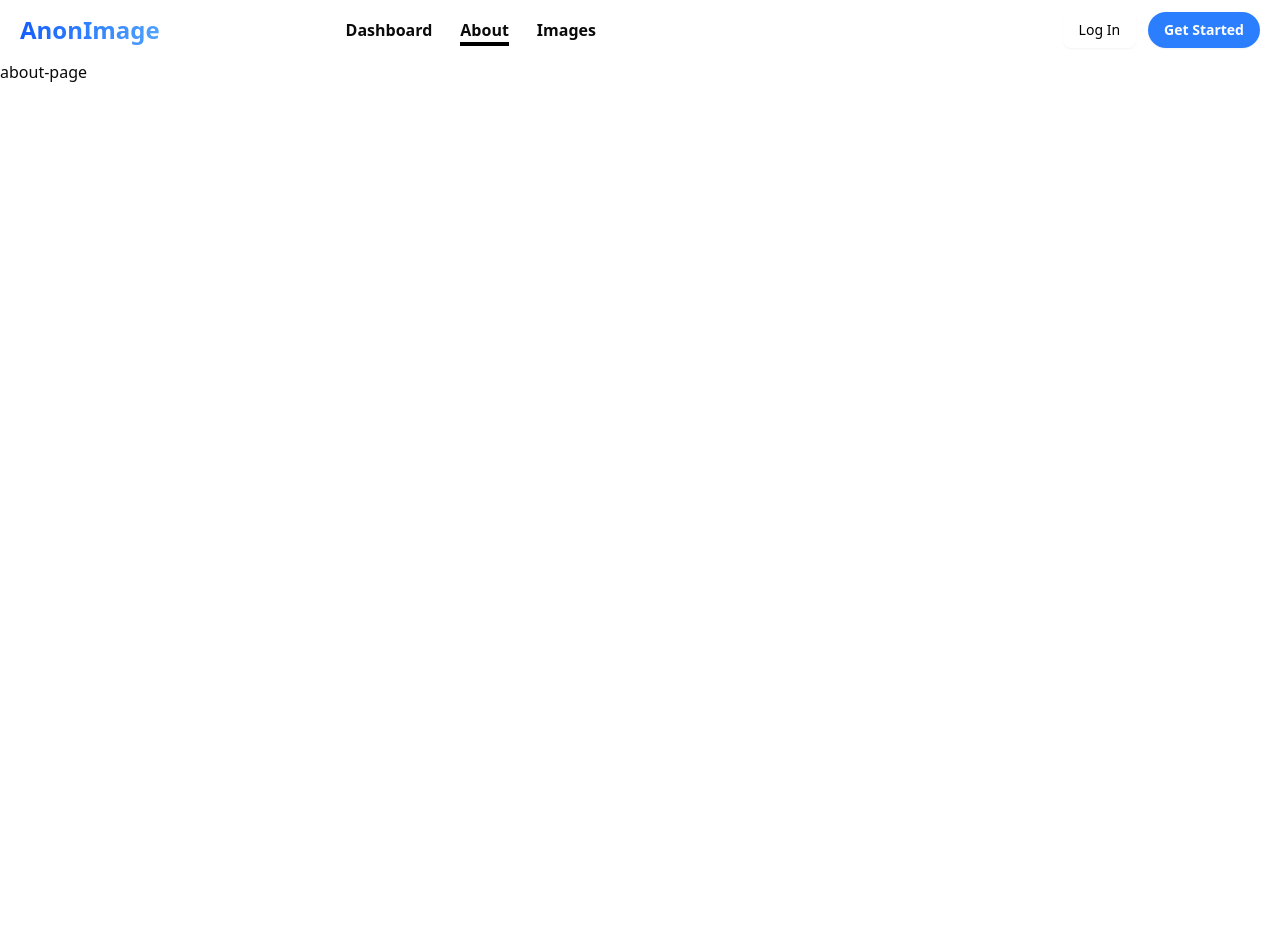
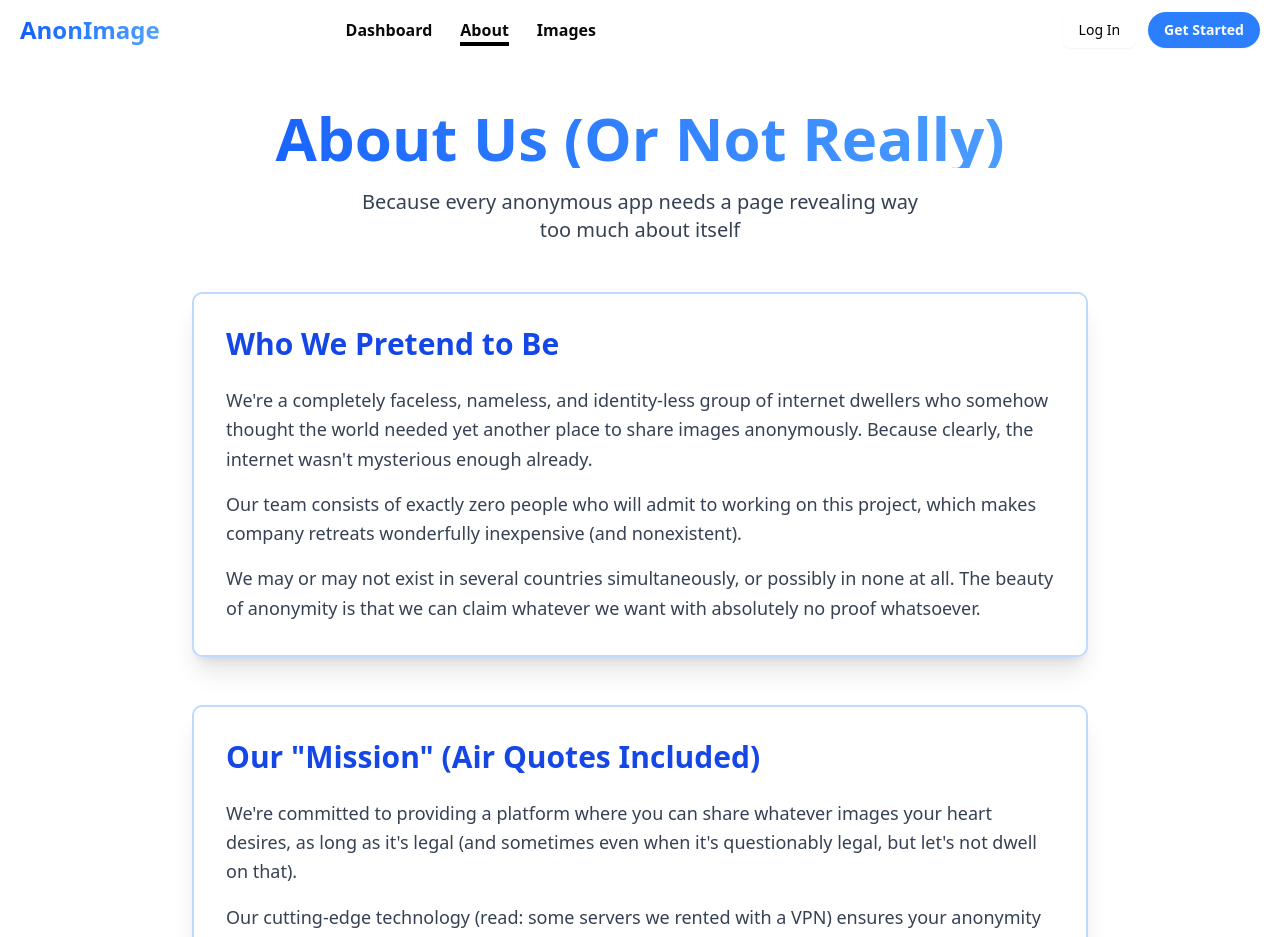
Before and after one commit to YawObengAsante/AnonImage-Frontend, a React (Vite) app: page /about in a window 1280 px wide. Shown: the top 937 px of the page. Before the commit the page ends 800 px from the top, so only its background shows below. Built offline with nearby package versions, Linux system fonts and the light colour scheme.

Commit message:
chore: completed about page

```diff
--- a/src/pages/about-page.jsx
+++ b/src/pages/about-page.jsx
@@ -1,6 +1,109 @@
 
 export default function AboutPage() {
   return (
-    <div>about-page</div>
+    <div className="min-h-screen bg-white py-8 sm:py-12 px-4 sm:px-6 lg:px-8">
+      <div className="max-w-4xl mx-auto">
+        {/* Hero Section */}
+        <div className="text-center mb-8 sm:mb-12">
+          <h1 className="text-3xl sm:text-4xl md:text-5xl font-extrabold bg-gradient-to-r from-blue-600 to-blue-400 text-transparent bg-clip-text lg:text-6xl">
+            About Us (Or Not Really)
+          </h1>
+          <p className="mt-3 sm:mt-5 max-w-xl mx-auto text-lg sm:text-xl text-gray-700">
+            Because every anonymous app needs a page revealing way too much about itself
+          </p>
+        </div>
+
+        {/* Who We Are Section */}
+        <div className="bg-white shadow-lg sm:shadow-xl rounded-lg p-6 sm:p-8 mb-8 sm:mb-12 border-2 border-blue-200">
+          <h2 className="text-2xl sm:text-3xl font-bold text-blue-700 mb-4 sm:mb-6">
+            Who We Pretend to Be
+          </h2>
+          <div className="space-y-4">
+            <p className="text-gray-700 text-base sm:text-lg leading-relaxed">
+              We're a completely faceless, nameless, and identity-less group of internet dwellers who somehow thought the world needed yet another place to share images anonymously. Because clearly, the internet wasn't mysterious enough already.
+            </p>
+            <p className="text-gray-700 text-base sm:text-lg leading-relaxed">
+              Our team consists of exactly zero people who will admit to working on this project, which makes company retreats wonderfully inexpensive (and nonexistent).
+            </p>
+            <p className="text-gray-700 text-base sm:text-lg leading-relaxed">
+              We may or may not exist in several countries simultaneously, or possibly in none at all. The beauty of anonymity is that we can claim whatever we want with absolutely no proof whatsoever.
+            </p>
+          </div>
+        </div>
+
+        {/* Mission Section */}
+        <div className="bg-white shadow-lg sm:shadow-xl rounded-lg p-6 sm:p-8 mb-8 sm:mb-12 border-2 border-blue-200">
+          <h2 className="text-2xl sm:text-3xl font-bold text-blue-700 mb-4 sm:mb-6">
+            Our "Mission" (Air Quotes Included)
+          </h2>
+          <div className="space-y-4">
+            <p className="text-gray-700 text-base sm:text-lg leading-relaxed">
+              We're committed to providing a platform where you can share whatever images your heart desires, as long as it's legal (and sometimes even when it's questionably legal, but let's not dwell on that).
+            </p>
+            <p className="text-gray-700 text-base sm:text-lg leading-relaxed">
+              Our cutting-edge technology (read: some servers we rented with a VPN) ensures your anonymity until it doesn't. But hey, that's what disclaimers are for, right?
+            </p>
+            <p className="text-gray-700 text-base sm:text-lg leading-relaxed">
+              We promise absolutely nothing except that we'll probably keep the lights on until we get bored or arrested—whichever comes first.
+            </p>
+          </div>
+        </div>
+
+        {/* Features Section */}
+        <div className="bg-white shadow-lg sm:shadow-xl rounded-lg p-6 sm:p-8 mb-8 sm:mb-12 border-2 border-blue-200">
+          <h2 className="text-2xl sm:text-3xl font-bold text-blue-700 mb-4 sm:mb-6">
+            Why Choose Us (We Can't Think of a Reason Either)
+          </h2>
+          <ul className="space-y-3 sm:space-y-4">
+            <li className="flex items-start">
+              <span className="text-blue-500 mr-2 mt-1">•</span>
+              <span className="text-gray-700 text-base sm:text-lg flex-1">
+                Zero accountability - Our favorite number is zero, and we apply it to all our responsibilities
+              </span>
+            </li>
+            <li className="flex items-start">
+              <span className="text-blue-500 mr-2 mt-1">•</span>
+              <span className="text-gray-700 text-base sm:text-lg flex-1">
+                Premium non-features - Like our "Definitely Not Tracking You" technology
+              </span>
+            </li>
+            <li className="flex items-start">
+              <span className="text-blue-500 mr-2 mt-1">•</span>
+              <span className="text-gray-700 text-base sm:text-lg flex-1">
+                24/7 downtime - Our servers take frequent naps to keep things interesting
+              </span>
+            </li>
+            <li className="flex items-start">
+              <span className="text-blue-500 mr-2 mt-1">•</span>
+              <span className="text-gray-700 text-base sm:text-lg flex-1">
+                Community of ghosts - Interact with users who may or may not be bots (including this bullet point)
+              </span>
+            </li>
+          </ul>
+        </div>
+
+        {/* Legal Section */}
+        <div className="bg-blue-600 text-white shadow-lg sm:shadow-xl rounded-lg p-6 sm:p-8">
+          <h2 className="text-2xl sm:text-3xl font-bold mb-4 sm:mb-6">
+            Legal Stuff We Copied From Someone Else
+          </h2>
+          <div className="space-y-4">
+            <p className="text-blue-100 text-base sm:text-lg leading-relaxed">
+              By using this service, you agree to not hold us responsible for anything, ever, in any universe, parallel dimension, or theoretical construct. This includes but is not limited to: lost data, found data, existential crises caused by anonymous interactions, or sudden realizations that internet points don't matter.
+            </p>
+            <p className="text-blue-100 text-base sm:text-lg leading-relaxed">
+              All rights reserved, unless we forgot to renew something, in which case no rights are reserved. Void where prohibited, and probably also where not prohibited just to be safe.
+            </p>
+          </div>
+        </div>
+
+        {/* Footer */}
+        <div className="mt-8 sm:mt-12 text-center">
+          <p className="text-blue-400 text-sm sm:text-base md:text-lg">
+            Still reading? Wow, you're dedicated. Here's a cookie 🍪 (not really, we don't even know who you are).
+          </p>
+        </div>
+      </div>
+    </div>
   )
 }
```
